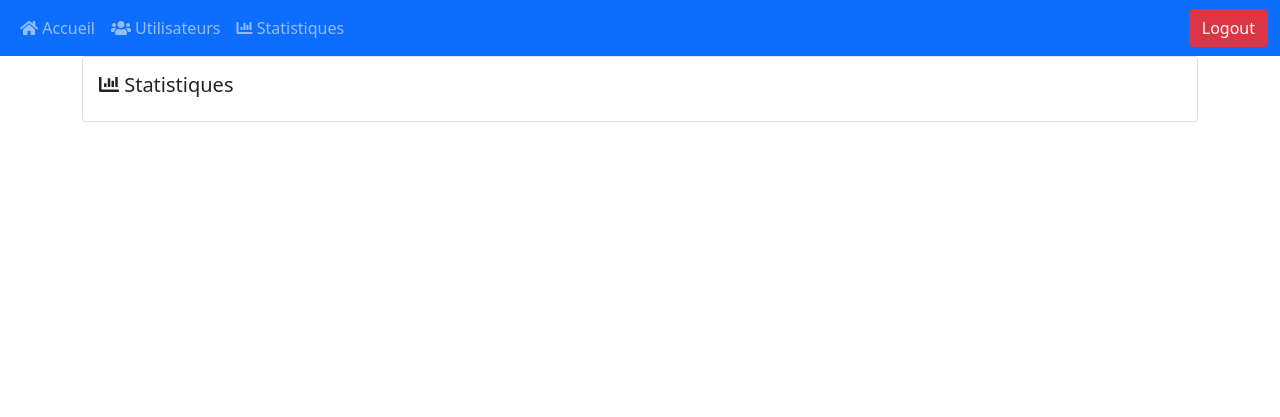
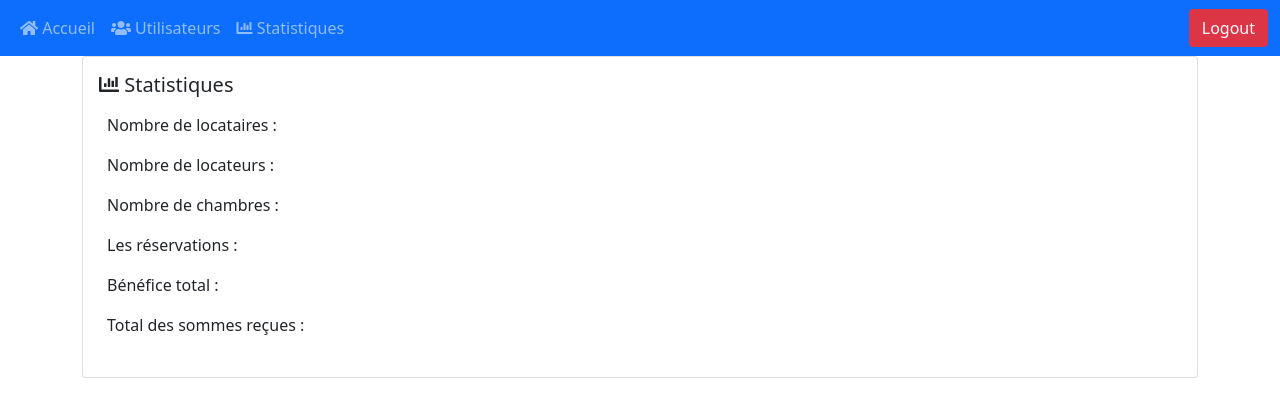
Before and after one commit to charlibiz/tp2-ti, a Django app: template templates/django_app/statistics.html in a window 1280 px wide. Shown: the top 417 px of the page. Run offline with Django 3.2, Linux system fonts and the light colour scheme; the template is opened without the code that fills it: most values are stand-ins (such as "Sample title", 1, 10 or a date in 2020).

Commit message:
table in stats

```diff
--- a/templates/django_app/statistics.html
+++ b/templates/django_app/statistics.html
@@ -9,6 +9,28 @@
   <div class="card">
     <div class="card-body">
       <h5 class="card-title"><i class="fas fa-chart-bar"></i> Statistiques</h5>
+      <table class="table table-borderless">
+        <tbody>
+          <tr>
+            <td>Nombre de locataires : </td>
+          </tr>
+          <tr>
+            <td>Nombre de locateurs : </td>
+          </tr>
+          <tr>
+            <td>Nombre de chambres : </td>
+          </tr>
+          <tr>
+            <td>Les réservations : </td>
+          </tr>
+          <tr>
+            <td>Bénéfice total : </td>
+          </tr>
+          <tr>
+            <td>Total des sommes reçues : </td>
+          </tr>
+        </tbody>
+      </table>
     </div>
   </div>
 </div>
```
